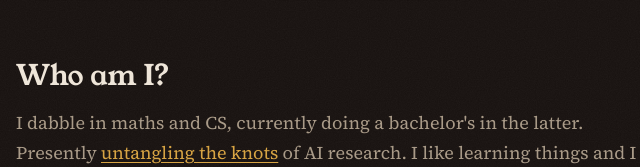
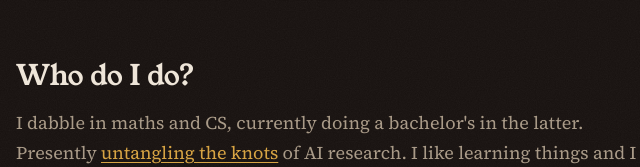
Before and after one commit to Arkantanti/personal-website, an Astro site: page / in a window 1280 px wide. Shown: the part 624-791 px from the top of the page, 136-776 px from the left. Built offline with nearby package versions, Linux system fonts and the light colour scheme; Astro itself is replaced by a stand-in of ours.

Commit message:
content: minor changes to about me

```diff
--- a/src/pages/index.astro
+++ b/src/pages/index.astro
@@ -54,7 +54,7 @@ const nowDate = currentNow?.data.date
   </nav>
 
   <section class="about">
-    <h2 class="about-title">Who am I?</h2>
+    <h2 class="about-title">Who do I do?</h2>
     <p class="about-bio">
       I dabble in maths and CS, currently doing a bachelor's in the latter. Presently <a href="/projects">untangling the knots</a> of AI research.
       I like learning things and I like trying things. This site is a shadow of what <a href="/now">I'm doing</a> and <a href="/blog">what I'm thinking</a>.
```
